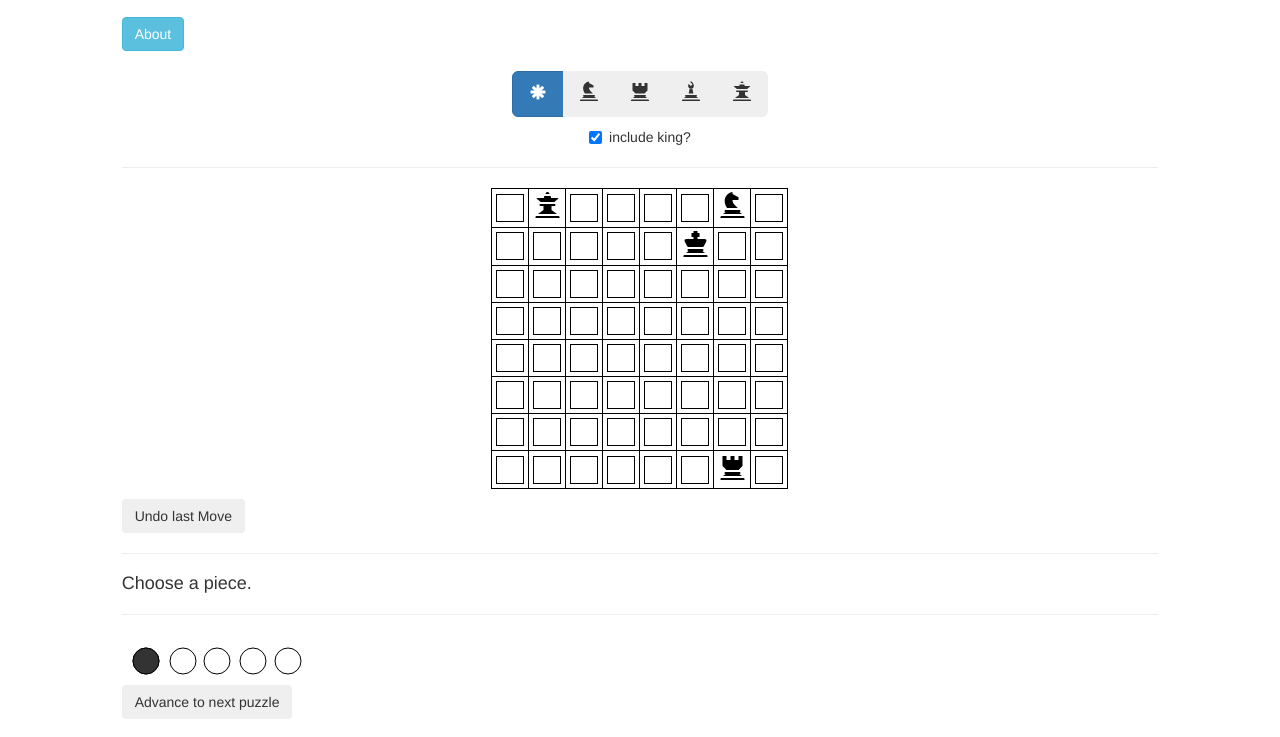
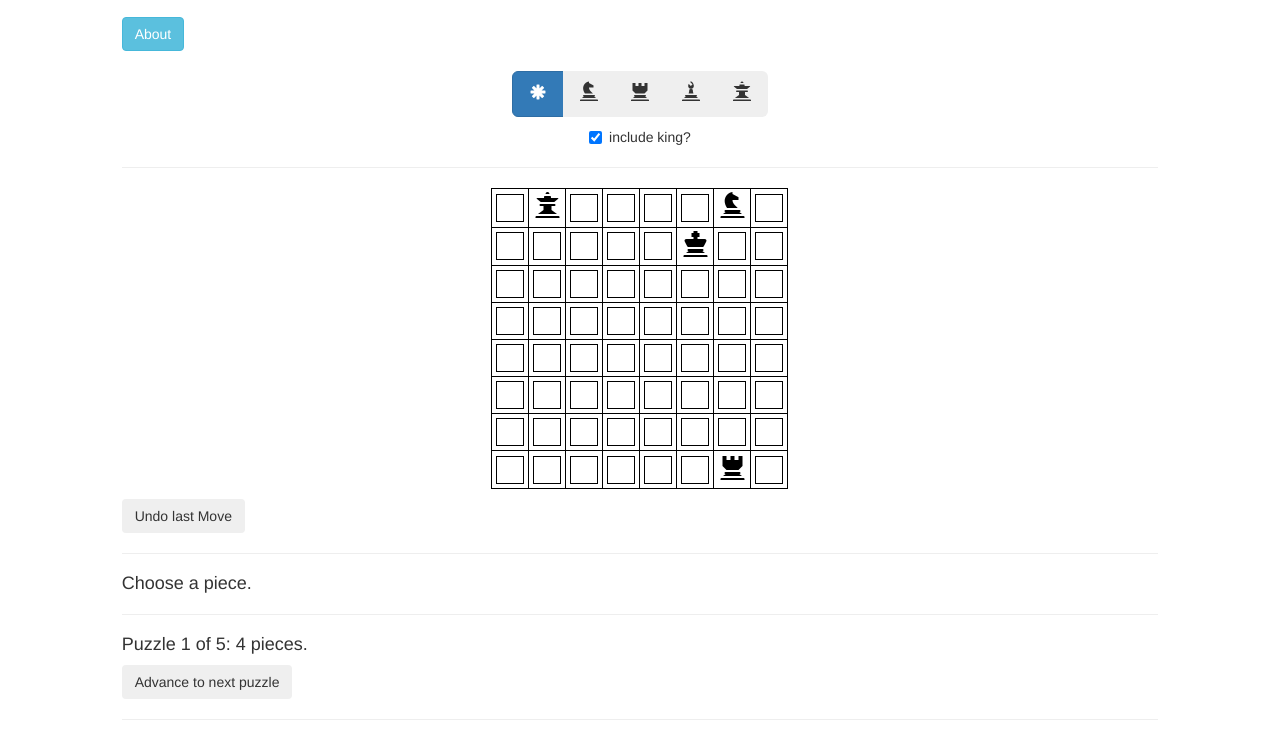
Before and after one commit to dmackinnon1/chessdom, a plain HTML site: page capture.html in a window 1280 px wide. Shown: the part 194-931 px from the top of the page. Drawn offline with nearby package versions, Linux system fonts and the light colour scheme.

Commit message:
changed display mechanism

```diff
--- a/capture.html
+++ b/capture.html
@@ -82,7 +82,9 @@
     }
 
     function setLevel() {
-        $("#levelDisplay").html("<img src=\"imgs/level" + (depth+1) + ".svg\" width=\"190\" height=\"50\"/>");
+       // $("#levelDisplay").html("<img src=\"imgs/level" + (depth+1) + ".svg\" width=\"190\" height=\"50\"/>");
+        $("#levelDisplay").html("<h4>Puzzle " + (depth+1) + " of " + levels.length + ": " +(levels[depth] + 1) + " pieces." + "</h4>");
+
     }
 
     $(document).ready(function(){
@@ -235,7 +237,7 @@
             <hr>
             <div id="levelGroup"">
                 <div id="levelDisplay">
-                    <img src="imgs/level1.svg" width="190" height="50">
+                    <!img src="imgs/level1.svg" width="190" height="50">
                 </div>
                     <div id="advanceButtonHolder">
                         <button type="button" id="advanceButton", class="btn btn-secondary">Advance to next puzzle</span></button>
@@ -257,7 +259,7 @@
                 <!--button type="button" id="goBackButton", class="btn btn-primary">Reset Current Puzzle</span></button -->
             </div>
             <hr>
-            <div id="mapDisplay" style="text-align=center"></div>
+            <!div id="mapDisplay" style="text-align=center"></div>
             <hr>
         </div>
         <div class='col-sm-1'></div>
```
